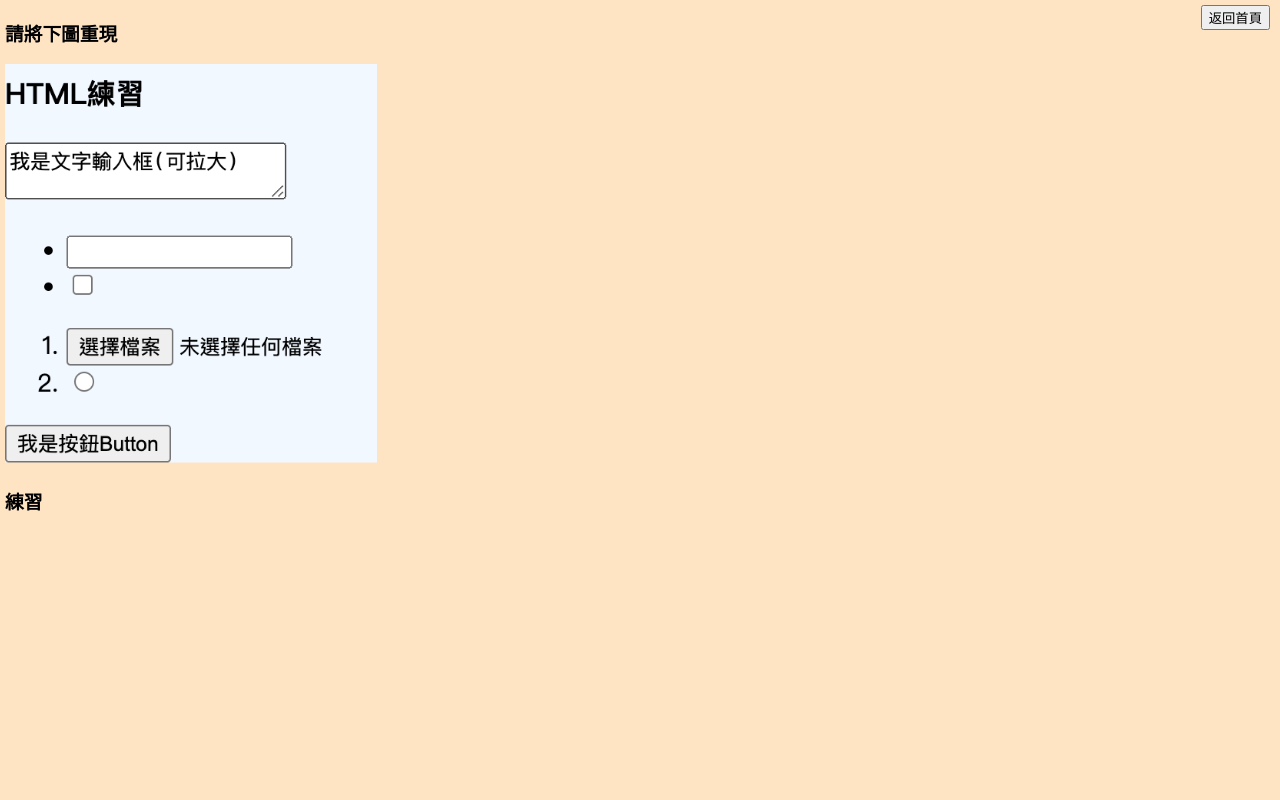
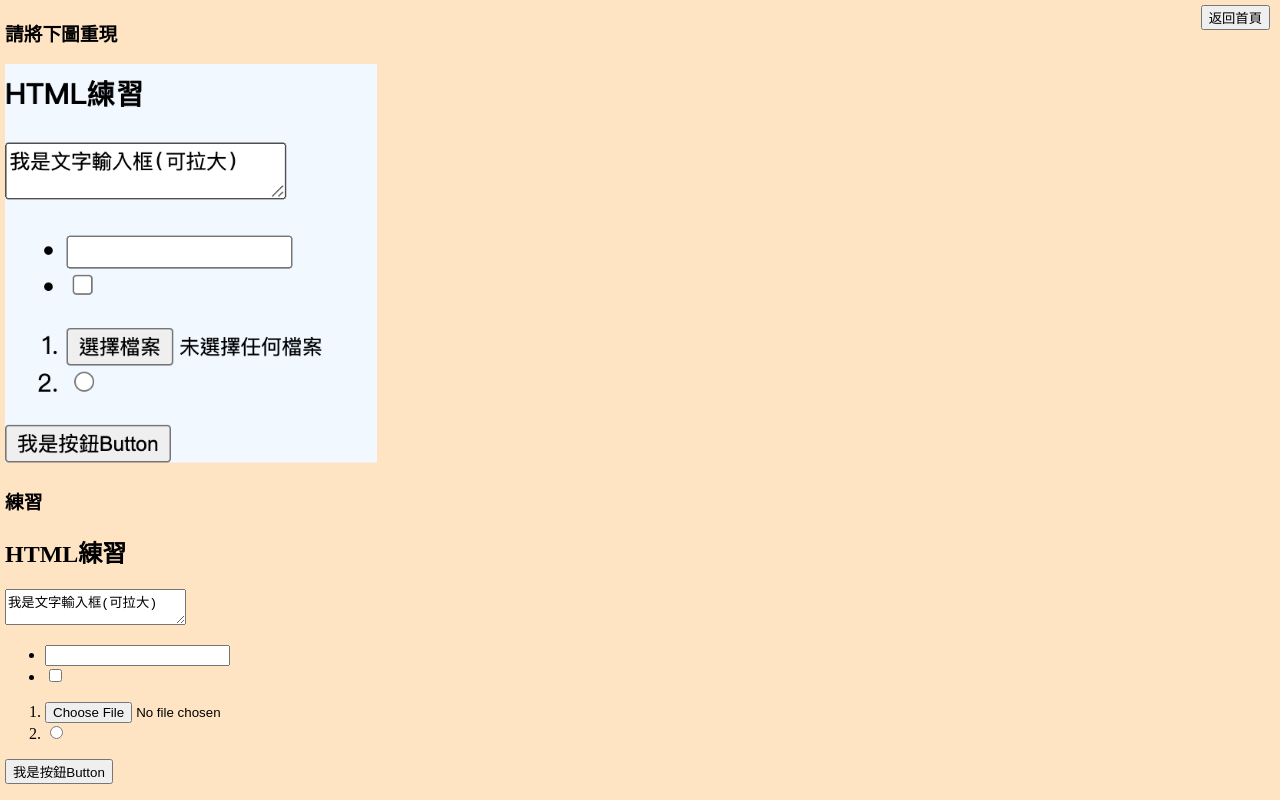
Before and after one commit to lingyilun/practise, an Angular app: page /practise1 in a window 1280 px wide. Built offline with nearby package versions, Linux system fonts and the light colour scheme.

Commit message:
no message

```diff
--- a/src/app/practise1/practise1.component.html
+++ b/src/app/practise1/practise1.component.html
@@ -3,4 +3,17 @@
   <img style="height: 400px;"  src="/practise1.png">
   <!-- 請將練習寫在這下面 -->
   <h3>練習</h3>
+  <h2>HTML練習</h2>
+  <textarea>我是文字輸入框(可拉大)</textarea>
+<ul>
+  <li><input type="text"></li>
+  <li><input type="checkbox"></li>
+</ul>
+
+<ol>
+  <li><input type="file"></li>
+  <li><input type="radio"></li>
+</ol>
+
+<button>我是按鈕Button</button>
 </div>
```
